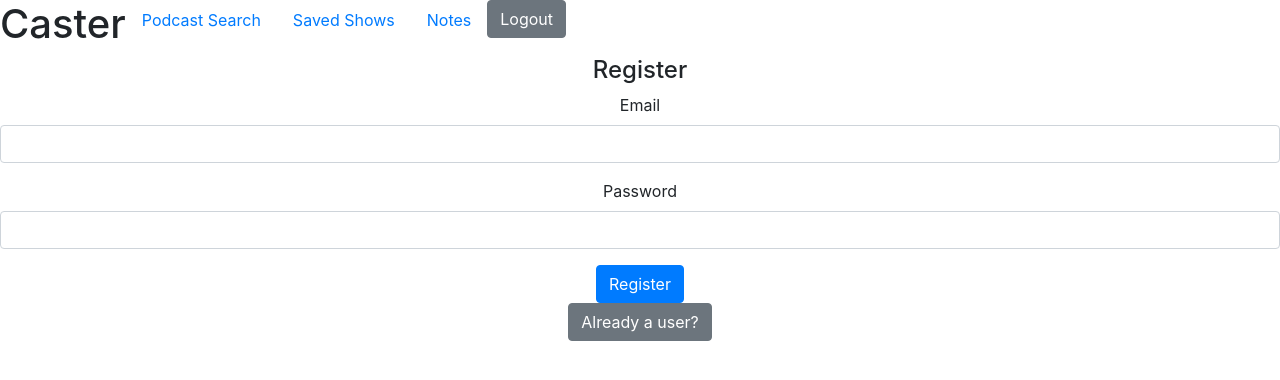
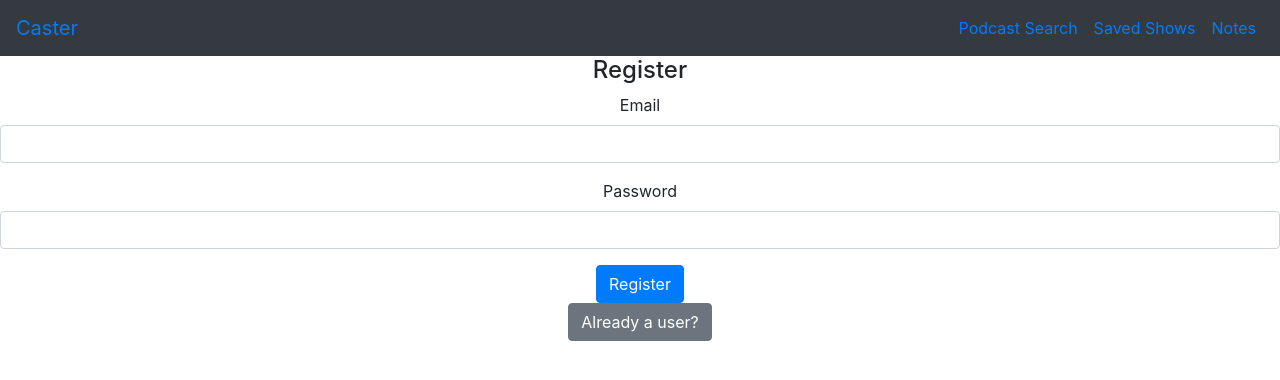
Before and after one commit to hennadiipro/redbadgeclient, a React (Vite) app in the folder red-badge-client/: page / in a window 1280 px wide. Shown: the top 380 px of the page. Built offline with nearby package versions, Linux system fonts and the light colour scheme.

Commit message:
made some navbar styling changes

```diff
--- a/red-badge-client/src/App.tsx
+++ b/red-badge-client/src/App.tsx
@@ -40,6 +40,7 @@ updateToken = (newToken: any) => {
   this.setState({ token: newToken})
   console.log("is this updating the token", this.state.token)
 }
+
 
 clearToken (){
   localStorage.clear();
--- a/red-badge-client/src/Components/Notes/Notes.tsx
+++ b/red-badge-client/src/Components/Notes/Notes.tsx
@@ -52,7 +52,7 @@ export class Notes extends Component<acceptedProps, valueTypes> {
   }
 
   updateNotes = (id: number) => {
-    fetch(`http://localhost:3000/podcast/${id}`, {
+    fetch(`http://localhost:3000/notes/${id}`, {
       method: "PUT",
       headers: new Headers({
         'Content-Type': 'application/json',
@@ -62,13 +62,13 @@ export class Notes extends Component<acceptedProps, valueTypes> {
         notes: this.state.notes,
       })
     }).then(() => {
-      this.handleSubmit
+      this.handleSubmit()
     })
   }
 
 
   deleteNotes = (id: any) => {
-    fetch(`http://localhost:3000/podcast/${id}`, {
+    fetch(`http://localhost:3000/notes/${id}`, {
       method: "DELETE",
       headers: new Headers({
         'Content-Type': 'application/json',
@@ -92,13 +92,19 @@ export class Notes extends Component<acceptedProps, valueTypes> {
           return (
             <Card key={result.id} style={{ margin: "2em", width: "30%" }}>
               <CardBody>
-                <CardTitle>{result.podcast.name}</CardTitle>
+                <CardTitle>{result.podcast.publisher}: </CardTitle>
                 <p>{result.note}</p>
+                <input style={{ margin: "0 0 .5rem" }} onChange={(e) => this.setState({ notes: e.target.value })}></input>
+                <br />
+                <Button onClick={() => { this.updateNotes(result.id) }}>Update Note</Button>
+                <br />
+                <br />
+                <Button onClick={() => { this.deleteNotes(result.id) }}>Delete Note</Button>
               </CardBody>
             </Card>
           );
         })}
-        {/* <Button onClick={(pid:any ) => this.handleSubmit(pid)}>Button</Button> */}
+
       </div>
       </div>
     )
--- a/red-badge-client/src/Components/Site/Sitebar.tsx
+++ b/red-badge-client/src/Components/Site/Sitebar.tsx
@@ -4,7 +4,12 @@ import {
     Nav,
     NavItem,
     NavLink,
-    Button
+    Button,
+    NavbarToggler,
+    Collapse,
+    Navbar,
+    NavbarBrand,
+    NavbarText
 } from 'reactstrap'
 
 type acceptedProps = {
@@ -12,7 +17,11 @@ type acceptedProps = {
     logout: any
 }
 
-export default class Sitebar extends Component<acceptedProps, {}> {
+type valueTypes = {
+    isOpen: boolean
+}
+
+export default class Sitebar extends Component<acceptedProps, valueTypes> {
     constructor(props: acceptedProps) {
         super(props)
         this.state = {
@@ -20,6 +29,7 @@ export default class Sitebar extends Component<acceptedProps, {}> {
         }
     }
 
+    toggle = () => this.setState({ isOpen: !this.state.isOpen })
 
     logoutButton = () => {
         return localStorage.getItem('sessionToken') === null
@@ -32,10 +42,13 @@ export default class Sitebar extends Component<acceptedProps, {}> {
     }
 
     render() {
-        return(
+        return (
             <div>
-                <Nav>
-                <h1>Caster</h1>
+                <Navbar color="dark" sticky="top" expand="lg">
+                    <NavbarBrand id="caster" href="/">Caster</NavbarBrand>
+                    <NavbarToggler onClick={this.toggle} />
+                    <Collapse isOpen={this.state.isOpen} navbar ></Collapse>
+                    <Nav className="ml-auto" navbar>
                         <NavItem>
                             <NavLink href="/search">Podcast Search</NavLink>
                         </NavItem>
@@ -46,9 +59,13 @@ export default class Sitebar extends Component<acceptedProps, {}> {
                             <NavLink href="/notes">Notes</NavLink>
                         </NavItem>
                         <NavItem>
-                    <Button onClick={this.props.logout}>Logout</Button>
+                            {/* <Button onClick={this.props.logout}>Logout */}
+                            <NavbarText>{this.logoutButton()}</NavbarText>
+                            <Link to="/"></Link>
+                            {/* </Button> */}
                         </NavItem>
                     </Nav>
+                </Navbar>
             </div>
         )
     }
```
Lines whose indentation alone changed are shown as unchanged.
